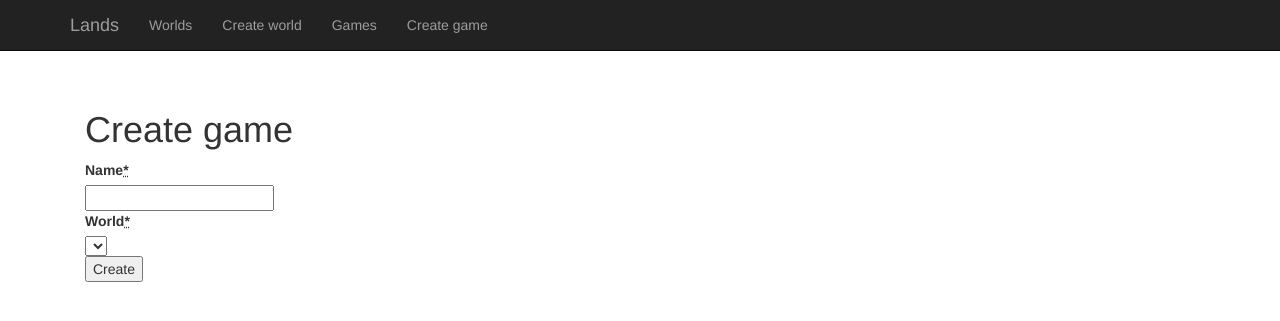
After one commit to Mindwerks/worldengine, a Flask app: template templates/creategame.html in a window 1280 px wide. The commit adds this page. Shown: the top 321 px of the page. Run offline with Flask 2, Linux system fonts and the light colour scheme; the template is opened without the code that fills it: values that come from a table or form of the project are taken from there, others are empty; parts of the project's set-up code (start-up, migrations or seed data) failed here and were passed over; some libraries are stand-ins or nearby versions.

Commit message:
Added basic support for creating games
Former-commit-id: 805017bb28bf9ba9556a35b45118c715236c365f

```diff
--- a/app/views/games.py
+++ b/app/views/games.py
@@ -4,24 +4,42 @@ from app.forms import *
 from flask.ext.admin import helpers
 
 from flask.ext.wtf import Form
-from wtforms import TextField, IntegerField, PasswordField
+from wtforms import TextField, IntegerField, PasswordField, SelectField
 from wtforms.validators import Required, EqualTo
 
 from app.models import *
 
 class CreateGame(Form):
 	name   = TextField(validators=[Required()])
-	world  = TextField(validators=[Required()])
+	world  = SelectField(validators=[Required()])
 
-@app.route('/start_game',methods=['GET','POST'])
-def start_game():
+@app.route('/game/<game_name>')
+def game_view(game_name):
+	return render_template('game.html',
+		game=Game.objects.get_or_404(name=game_name),
+        title="Games")
+
+@app.route('/games')
+def games_view():
+	return render_template('games.html',
+		games=Game.objects.all(),
+        title="Games")
+
+@app.route('/game/<game_name>/delete')
+def delete_game(game_name):
+    Game.delete(game_name)
+    return redirect(url_for('games_view'))
+
+@app.route('/create_game',methods=['GET','POST'])
+def create_game_view():
 	form = CreateGame(request.form)
+	form.world.choices = [(w, w) for w in World.all_names()]
 	if request.method == 'POST' and form.validate():
-		world = create_game(form.data['width'],form.data['height'],form.data['name'])
-		world.save()
-		return redirect('/world/%s' % world.name)
+		game = Game(form.data['name'],form.data['world'])
+		game.save()
+		return redirect(url_for('game_view',game_name=game.name))
 	user = None
 	#user=login.current_user
-	return render_template('createmap.html',
-        title="Create map",user=None,
+	return render_template('creategame.html',
+        title="Create game",user=None,
         form=form)
--- a/templates/base.html
+++ b/templates/base.html
@@ -24,8 +24,11 @@
           <ul class="nav navbar-nav">
             <!--<li class="active"><a href="#">Home</a></li>-->
             <!--<li><a href="url_for('worlds_list')">Worlds</a></li>-->
+            <li><a href="{{url_for('worlds')}}">Worlds</a></li>
             <li><a href="{{url_for('create_world_view')}}">Create world</a></li>
-            <li><a href="{{url_for('worlds')}}">Worlds</a></li>
+            <li><a href="{{url_for('games_view')}}">Games</a></li>
+            <li><a href="{{url_for('create_game_view')}}">Create game</a></li>
+
           </ul>
         </div><!--/.nav-collapse -->
       </div>
--- /dev/null
+++ b/templates/creategame.html
@@ -0,0 +1,10 @@
+{% extends "base.html" %}
+{% from "form.html" import form_fields %}
+{% block content %}
+<h1>Create game</h1>
+<form method="post" action="" class="form-horizontal">
+	{{form.hidden_tag()}}
+    {{ form_fields([form.name,form.world]) }}
+	<p><input type=submit value=Create></p>
+</form>
+{% endblock %}
```
Also changed, not shown: app/__init__.py (+8 -3 lines), app/models.py (+8 -2 lines), templates/game.html (added, +7 -0 lines), templates/games.html (added, +14 -0 lines), 1 other file.
